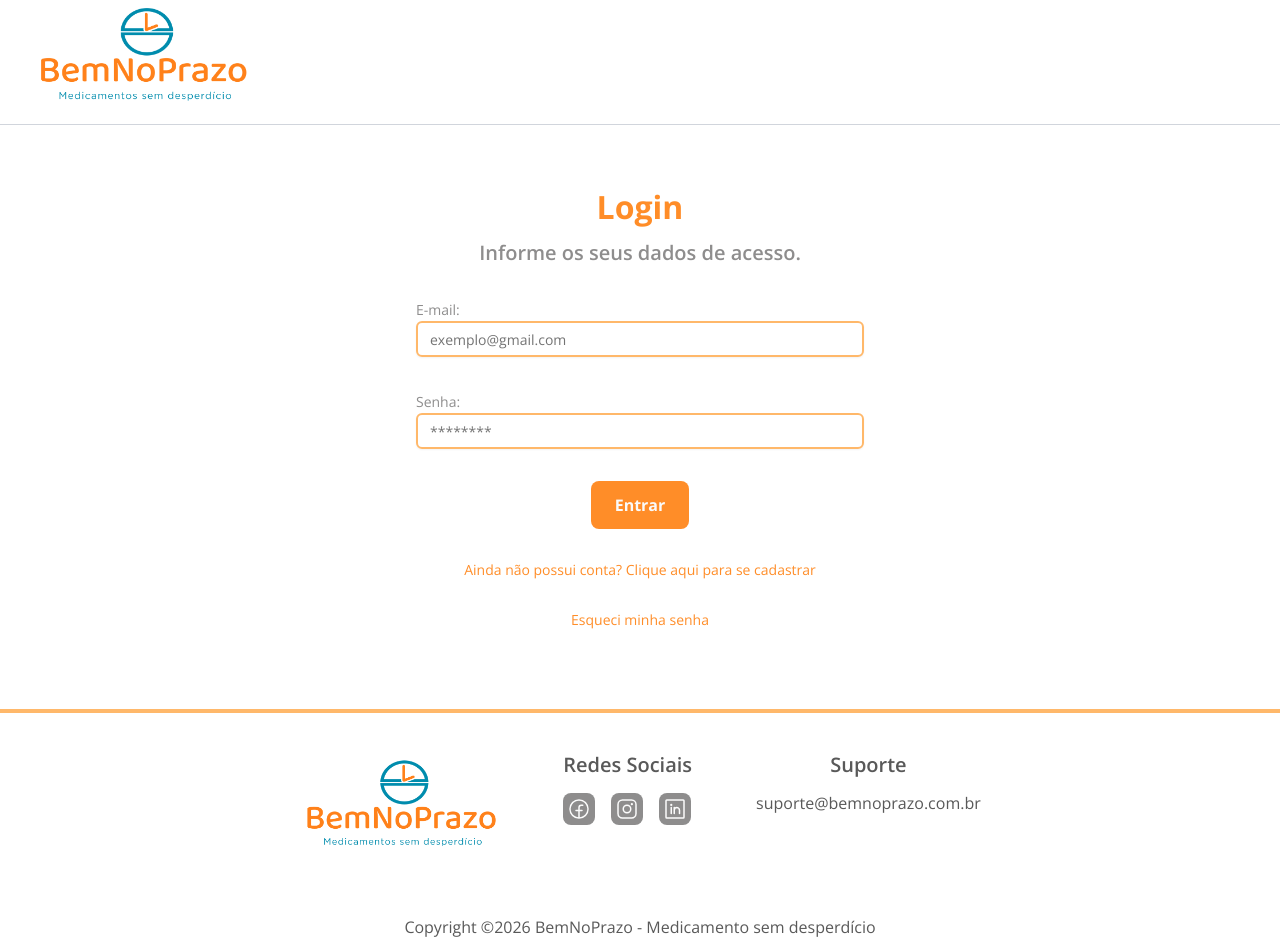
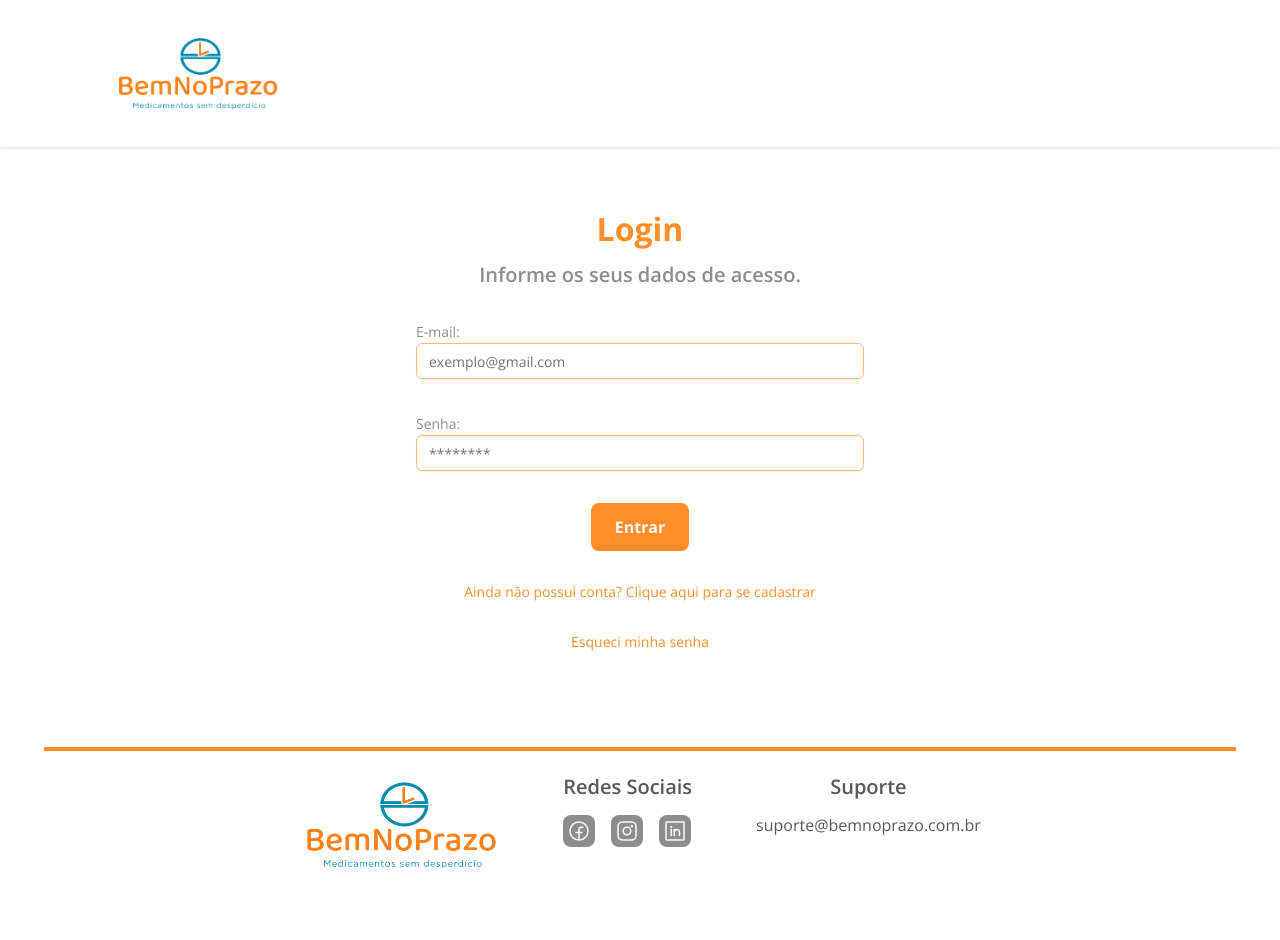
Before and after one commit to SaveBys/bemnoprazo-web, a Next.js app: page /user/login in a window 1280 px wide. Shown: the top 940 px of the page. Built offline with nearby package versions, Linux system fonts and the light colour scheme.

Commit message:
fix: ajustes de layout

```diff
--- a/app/globals.css
+++ b/app/globals.css
@@ -4,7 +4,6 @@
 @custom-variant dark (&:is(.dark *));
 
 :root {
-
   --primary-1: #dd6a03;
   --primary-2: #FF8D28;
   --primary-3: #ffb77a;
@@ -148,12 +147,19 @@ body {
   .width-barrier {
     max-width: 1280px;
   }
+
+  .custom-shadow-sm {
+    box-shadow:
+      2px 2px 4px rgba(0, 0, 0, 0.15),
+      -2px -2px 4px rgba(0, 0, 0, 0.15);
+  }
 }
 
 @layer base {
   * {
     @apply border-border outline-ring/50;
   }
+
   body {
     @apply bg-background text-foreground;
   }
--- a/app/user/layout.tsx
+++ b/app/user/layout.tsx
@@ -7,12 +7,12 @@ export default function TesteLayout({
   children: React.ReactNode;
 }>) {
   return (
-    <>
+    <main className='flex flex-col justify-center items-center'>
       <Header />
-      <div className='my-4'>
+      <div className='w-fit my-4'>
         {children}
       </div>
-      <Footer/>
-    </>
+      <Footer />
+    </main>
   );
 }
--- a/app/user/login/page.tsx
+++ b/app/user/login/page.tsx
@@ -3,32 +3,28 @@ import { Input } from "@/components/ui/input"
 
 export default function Lavos() {
   return (
-
-            <div className="flex flex-col items-center gap-8 p-12">
+    <div className="w-fit flex flex-col items-center gap-8 p-12">
       <div className="flex flex-col items-center gap-4">
-                    <h1 className="text-title text-[#FF8D28]">Login</h1>
-                    <h2 className="text-subtitle text-[#8e8d8d]">Informe os seus dados de acesso.</h2>
+        <h1 className="text-title text-primary-2">Login</h1>
+        <h2 className="text-subtitle text-base-3">Informe os seus dados de acesso.</h2>
       </div>
 
-                <div className="flex flex-col gap-8 w-md">
+      <form className="flex flex-col gap-8 w-md">
         <div className="">
-                        <label className="text-legend text-[#8e8d8d]">E-mail:</label>
-                        <Input type="email" placeholder="exemplo@gmail.com" className="border-orange-300 border-2" />
+          <label className="text-legend text-base-3">E-mail:</label>
+          <Input type="email" placeholder="exemplo@gmail.com" className="border-primary-3 border-1" />
         </div>
         <div className="">
-                        <label className="text-legend text-[#8e8d8d]">Senha:</label>
-                        <Input type="password" placeholder="********" className="border-orange-300 border-2 " />
+          <label className="text-legend text-base-3">Senha:</label>
+          <Input type="password" placeholder="********" className="border-primary-3 border-1" />
         </div>
-                </div>
-
+      </form>
 
       <div className="flex flex-col items-center gap-8">
         <Button>Entrar</Button>
-                <a href="" className="text-legend text-[#FF8D28]">Ainda não possui conta? Clique aqui para se cadastrar</a>
-                <a href="" className="text-legend text-[#FF8D28]">Esqueci minha senha</a>
+        <a href="" className="text-legend text-primary-2">Ainda não possui conta? Clique aqui para se cadastrar</a>
+        <a href="" className="text-legend text-primary-2">Esqueci minha senha</a>
       </div>
     </div>
-
-
   )
 }
--- a/components/layout/footer.tsx
+++ b/components/layout/footer.tsx
@@ -3,31 +3,41 @@ import { FacebookLogoIcon, InstagramLogoIcon, LinkedinLogoIcon } from "@phosphor
 
 export default function Footer() {
   return (
-        <footer>
-            <div className='width-barrier m-auto font-family'>
-                <div className='flex flex-col gap-6'>
-                    <hr className='border-orange-300 my-4 border-2 ' />
+    <footer className="w-full px-11 py-8">
+      <div className='width-barrier flex flex-col items-center gap-6 m-auto'>
+        <hr className='w-full border-primary-2 border-2' />
+
         <div className='flex flex-col gap-16 items-center'>
           <div className='flex justify-center gap-16' >
             <Image src="/img/LogoBemnoprazo.png" alt="logo" width={200} height={90} />
+
             <div className='flex flex-col gap-4'>
-                                <h2 className='text-subtitle flex flex-col items-center text-[#595959]'>Redes Sociais</h2>
+              <h3 className='text-subtitle flex flex-col items-center text-base-2'>Redes Sociais</h3>
+
               <div className='flex gap-4'>
-                                    <a href=""><FacebookLogoIcon color="#fcfcfc" className='bg-base-3 box-content md:box-border size-8 rounded-lg p-1' /></a>
-                                    <a href=""><InstagramLogoIcon color="#fcfcfc" className='bg-base-3 box-content md:box-border size-8 rounded-lg p-1' /></a>
-                                    <a href=""><LinkedinLogoIcon color="#fcfcfc" className='bg-base-3 box-content md:box-border size-8 rounded-lg p-1' /></a>
+                <a href="">
+                  <FacebookLogoIcon className='bg-base-3 text-base-5 size-8 rounded-lg p-1' />
+                </a>
+                <a href="">
+                  <InstagramLogoIcon className='bg-base-3 text-base-5 size-8 rounded-lg p-1' />
+                </a>
+                <a href="">
+                  <LinkedinLogoIcon className='bg-base-3 text-base-5 size-8 rounded-lg p-1' />
+                </a>
               </div>
             </div>
+
             <div className='flex flex-col items-center gap-4'>
-                                <h2 className='text-subtitle text-[#595959]'>Suporte</h2>
-                                <p className='text-content text-[#595959] '>suporte@bemnoprazo.com.br</p>
+              <h3 className='text-subtitle text-base-2'>Suporte</h3>
+              <p className='text-content text-base-2 '>suporte@bemnoprazo.com.br</p>
             </div>
           </div>
-                        <p className='text-content text-[#595959] '>Copyright ©2026 BemNoPrazo - Medicamento sem desperdício</p>
+
+          <p className='text-content text-base-2 '>Copyright ©2026 BemNoPrazo - Medicamento sem desperdício</p>
+
           <div className='flex flex-col items-center'>
-                            <Image className='' src="/img/LogoSavebys.png" alt="logo" width={100} height={50} />
-                            <p className='text-legend text-[#595959]'>Powered by savebys.com</p>
-                        </div>
+            <Image src="/img/LogoSavebys.png" alt="logo" width={100} height={50} />
+            <p className='text-legend text-base-2'>Powered by savebys.com</p>
           </div>
         </div>
       </div>
--- a/components/layout/header.tsx
+++ b/components/layout/header.tsx
@@ -1,12 +1,11 @@
 import Image from "next/image";
 
 export default function Header() {
-    return (
-        <header className='box-content md:box-border gap-4'>
-            <nav className='width-barrier m-auto'>
-                <Image className='ps-8' src="/img/LogoBemnoprazo.png" alt="logo" width={250} height={150} />
-            </nav>
-            <hr className='border-gray-300 my-4' />
-        </header>
-    );
+  return (
+    <header className='w-full gap-4 px-20 py-8 shadow-sm'>
+      <nav className='width-barrier m-auto'>
+        <Image className='ps-8' src="/img/LogoBemnoprazo.png" alt="logo Bem no prazo" width={200} height={88.25} />
+      </nav>
+    </header>
+  );
 }
```
Also changed, not shown: app/page.tsx (line endings or trailing spaces). Lines whose indentation alone changed are shown as unchanged.
